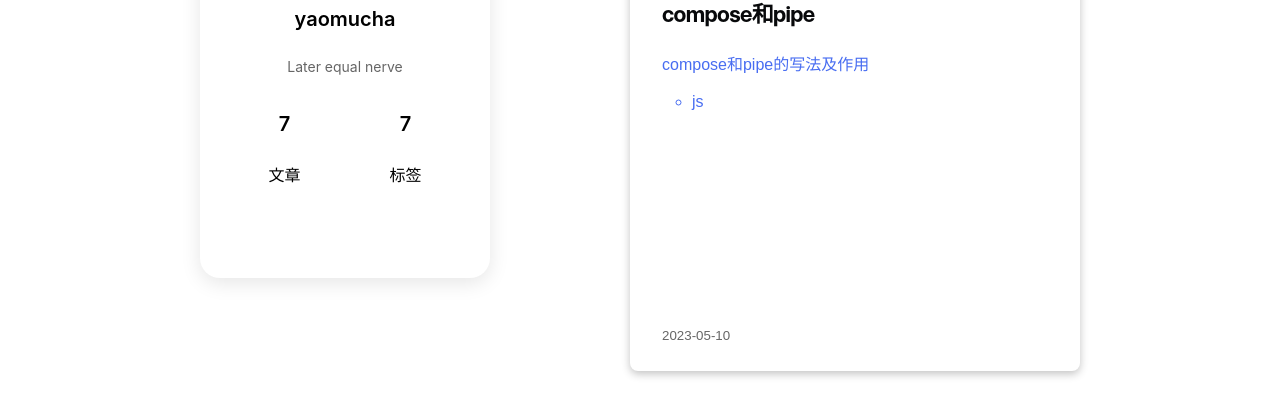
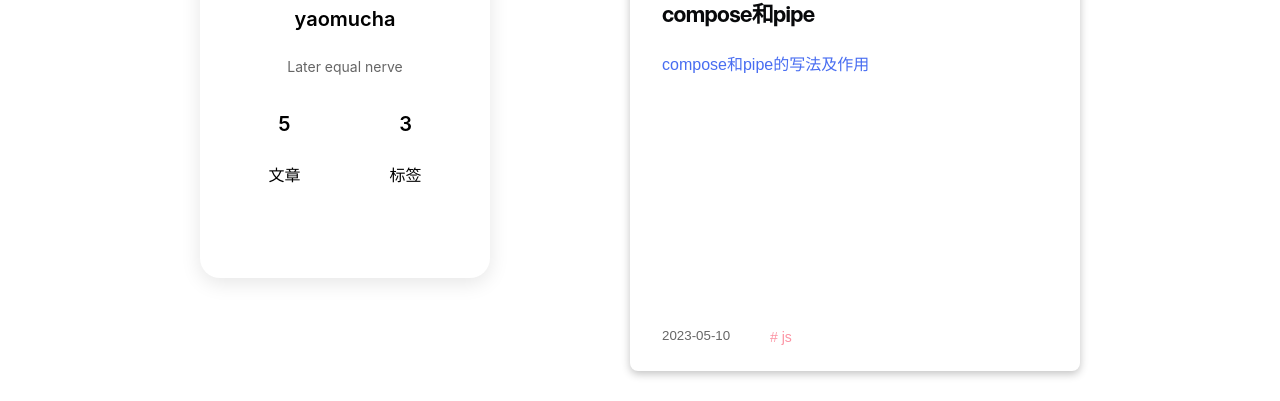
Before and after one commit to yaomucha/my-website, a Next.js app: page / in a window 1280 px wide. Shown: the part 349-750 px from the top of the page. Built offline with nearby package versions, Linux system fonts and the light colour scheme; a small style sheet from the web is missing.

Commit message:
添加工具类

```diff
--- a/src/components/Person/Person.js
+++ b/src/components/Person/Person.js
@@ -4,21 +4,9 @@ import Link from "next/link"
 
 import Lottie from 'react-lottie';
 import * as animationData from '/public/Lotties/email.json'
-import { useState } from "react";
+import { memo } from "react";
 
-
-export default function Person() {
-    const defaultOptions = {
-        loop: false,
-        autoplay: false,
-        animationData: animationData,
-        rendererSettings: {
-            preserveAspectRatio: 'xMidYMid slice'
-        }
-    };
-
-    const [isStopped, setisStopped] = useState(false)
-    const [isPaused, setisPaused] = useState(false)
+export default memo(function Person(props) {
 
     return (
         <div className={styles.personBox}>
@@ -37,11 +25,11 @@ export default function Person() {
             <div className={styles.h5}>Later equal nerve</div>
             <div className={styles.statistics}>
                 <div>
-                    <div className={styles.h3}>7</div>
+                    <div className={styles.h3}>{props.articlesLength}</div>
                     <div>文章</div>
                 </div>
                 <div>
-                    <div className={styles.h3}>7</div>
+                    <div className={styles.h3}>{props.categoriesLength}</div>
                     <div>标签</div>
                 </div>
             </div>
@@ -72,4 +60,4 @@ export default function Person() {
             </div>
         </div>
     )
-}
+})
--- a/src/pages/index.js
+++ b/src/pages/index.js
@@ -5,6 +5,7 @@ import Header from "@/components/Header/Header"
 import Person from "@/components/Person/Person"
 import Link from 'next/link';
 import utilStyles from '../styles/utils.module.css'
+import { arrayFlat, removeDuplicates, compose } from "../util/index"
 
 
 
@@ -18,6 +19,9 @@ export async function getStaticProps() {
 }
 
 export default function Home({ allPostsData }) {
+
+  const allCategories = compose(removeDuplicates, arrayFlat)(allPostsData.map(item => { return item.categories }))
+
   return (
     <>
       <Head>
@@ -31,9 +35,14 @@ export default function Home({ allPostsData }) {
 
         <script src='/iconfont/iconfont.js' ></script>
       </Head>
+
       <Header />
+
       <main className={styles.main}>
-        <Person />
+        <Person
+          articlesLength={allPostsData.length}
+          categoriesLength={allCategories.length}
+        />
         <div className={styles.content}>
           <h2>Recent</h2>
           <ul className={styles.ul}>
@@ -44,10 +53,10 @@ export default function Home({ allPostsData }) {
                   <div className={styles.preContent}>
                     {preContent}
                   </div>
-                  <ul>
+                  <ul className={styles.categories}>
                     {
                       categories.map(item => {
-                        return <li>{item}</li>
+                        return <li># {item}</li>
                       })
                     }
                   </ul>
--- a/src/styles/Home.module.css
+++ b/src/styles/Home.module.css
@@ -332,3 +332,22 @@
   /* transform: scale(0); */
   /* opacity: 0;*/
 }
+
+.categories{
+  list-style: none;
+  color: var(--color-pink);
+  bottom: 20px;
+  left: 100px;
+  height: 30px;
+  /* letter-spacing: 100px; */
+  position: absolute;
+  display: flex;
+}
+
+.categories>li{
+  padding: 0px 10px;
+    /* border: 1px solid; */
+    border-radius: 10px;
+    font-size: 14px;
+
+}
--- /dev/null
+++ b/src/util/index.js
@@ -0,0 +1,25 @@
+// 数组扁平化
+export const arrayFlat = (arr, init) => {
+    const initArr = init || []
+
+    return arr.reduce((preRes, currentItem) => {
+        if (Array.isArray(currentItem)) {
+            arrayFlat(currentItem, preRes)
+        }
+        return preRes.concat(currentItem)
+    }, initArr)
+
+}
+
+
+
+// 数组去重
+export const removeDuplicates = (arr) => {
+    return arr.reduce((preRes, currentItem) => {
+        return preRes.includes(currentItem) ? preRes : [...preRes, currentItem]
+    }, [])
+}
+
+
+//参数平铺
+export const compose = (...args) => (x) => args.reduceRight((res, item) => { return item(res) }, x)
```
